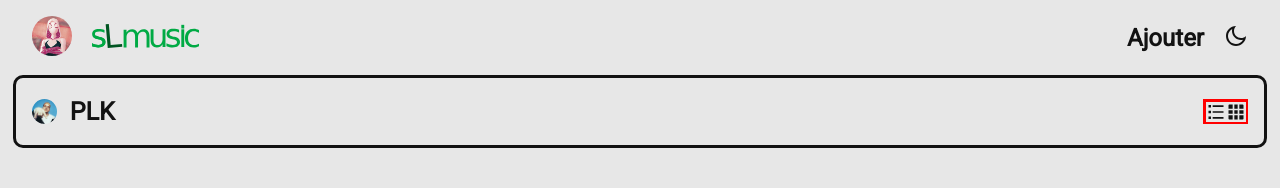
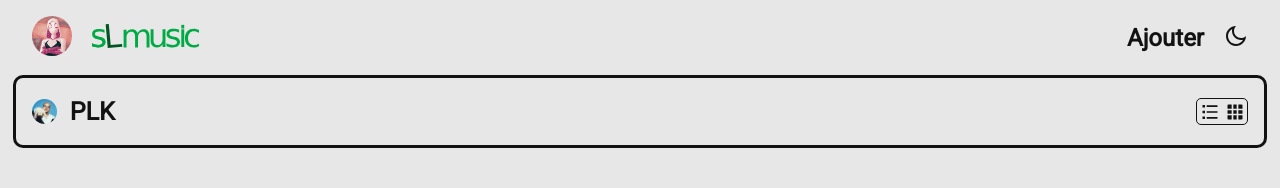
Before and after one commit to spiderLambo/sLworld, a Vue app: page / in a window 1280 px wide. Shown: the top 188 px of the page. Built offline with nearby package versions, Linux system fonts and the light colour scheme.

Commit message:
boutton sans ts

```diff
--- a/src/components/Artist.vue
+++ b/src/components/Artist.vue
@@ -54,9 +54,12 @@ header {
 
     .menu {
         margin-left: auto;
-        background: red;
         display: flex;
+        justify-content: space-between;
         align-items: center;
+        border-radius: 5px;
+        border: 1px solid ;
+        gap: $diference;
         padding: calc($diference/2);
 
         img {
```
